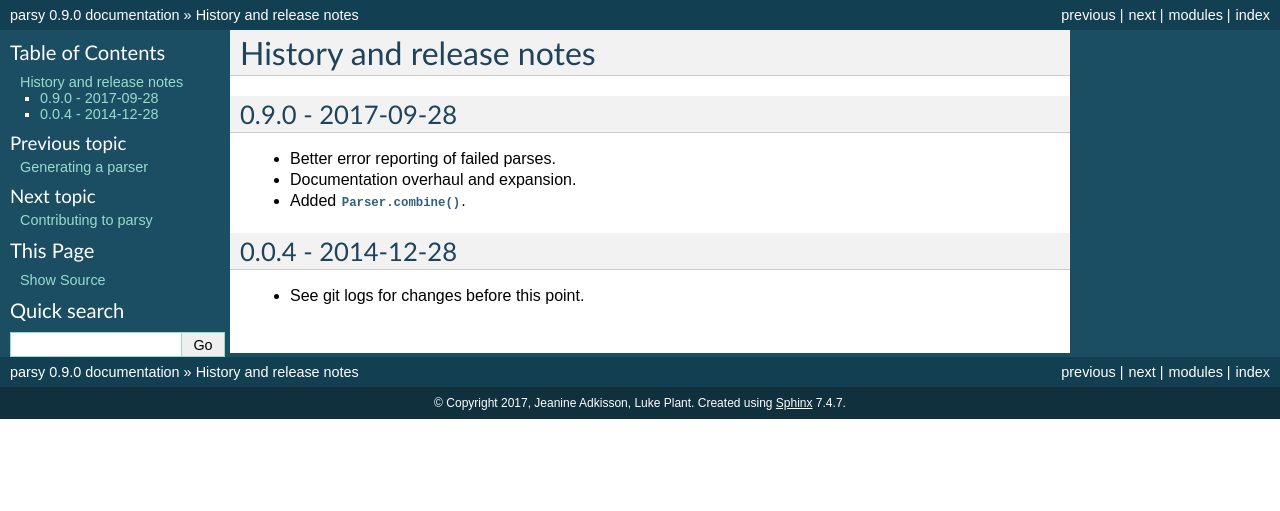
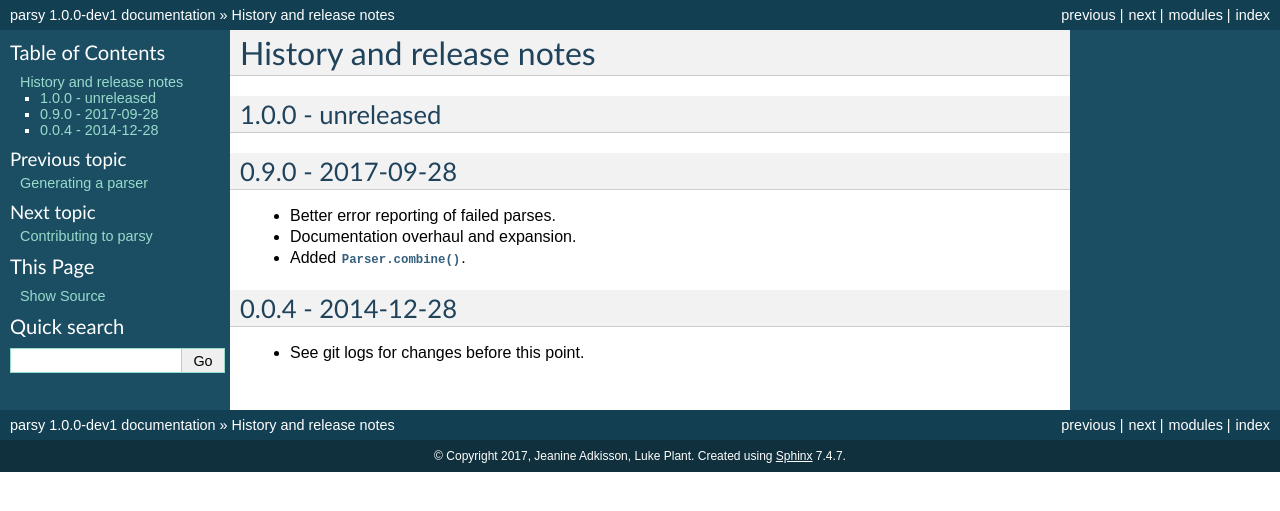
Before and after one commit to python-parsy/parsy, a Sphinx documentation site: the page built from docs/history.rst, in a window 1280 px wide. Shown: the top 511 px of the page. Built offline with Sphinx 7.4.7, drawn with Linux system fonts in a browser that asks for light colours.

Commit message:
Version bump to 1.0.0-dev1 (pre-release)

```diff
--- a/docs/conf.py
+++ b/docs/conf.py
@@ -55,9 +55,9 @@ author = 'Jeanine Adkisson'
 # built documents.
 #
 # The short X.Y version.
-version = '0.9.0'
+version = '1.0.0'
 # The full version, including alpha/beta/rc tags.
-release = '0.9.0'
+release = '1.0.0-dev1'
 
 # The language for content autogenerated by Sphinx. Refer to documentation
 # for a list of supported languages.
--- a/docs/history.rst
+++ b/docs/history.rst
@@ -3,6 +3,10 @@ History and release notes
 =========================
 
 .. currentmodule:: parsy
+
+1.0.0 - unreleased
+------------------
+
 
 0.9.0 - 2017-09-28
 ------------------
--- a/src/parsy/version.py
+++ b/src/parsy/version.py
@@ -1 +1 @@
-__version__ = '0.9.0'
+__version__ = '1.0.0-dev1'
```
